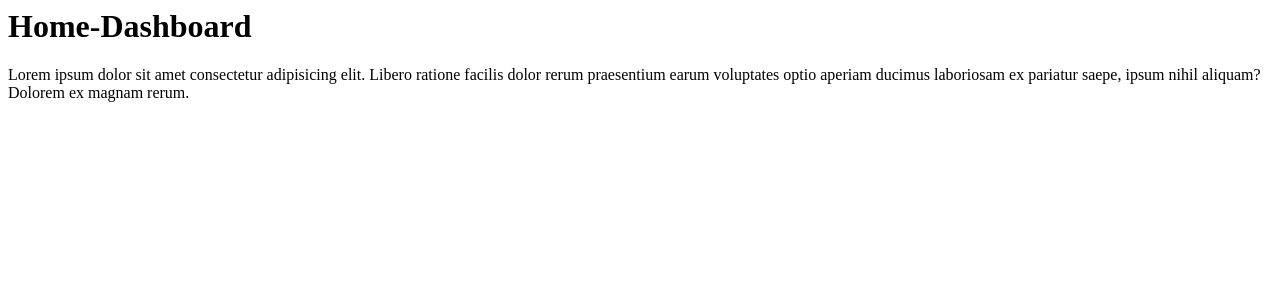
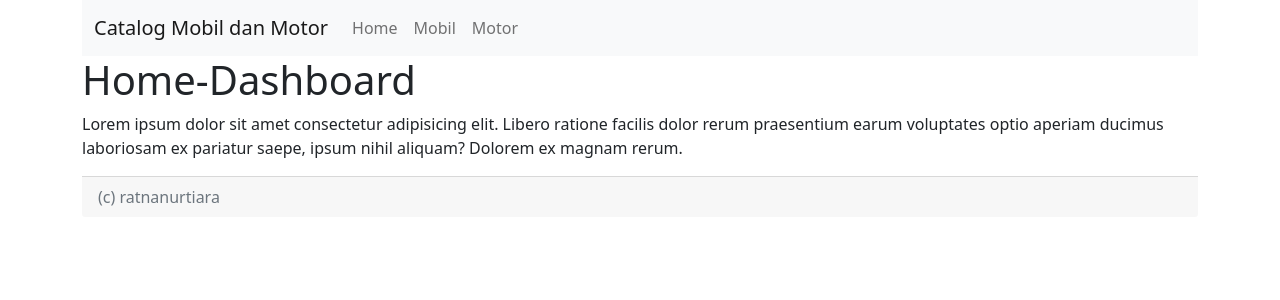
Before and after one commit to ratnatiara/coba1app, a CodeIgniter 4 app: template app/Views/home.php in a window 1280 px wide. Shown: the top 300 px of the page. Run offline with PHP 8.4 and a stand-in for CodeIgniter, Linux system fonts and the light colour scheme; the template is opened without the code that fills it, so the values that code supplies are empty; some libraries are stand-ins or nearby versions.

Commit message:
menjadikan template view layout

```diff
--- a/app/Views/home.php
+++ b/app/Views/home.php
@@ -1,4 +1,8 @@
+<?= $this->extend('layout/template'); ?>
+
+<?= $this->section('content'); ?>
 <div class="container">
     <h1>Home-Dashboard</h1>
     <p>Lorem ipsum dolor sit amet consectetur adipisicing elit. Libero ratione facilis dolor rerum praesentium earum voluptates optio aperiam ducimus laboriosam ex pariatur saepe, ipsum nihil aliquam? Dolorem ex magnam rerum.</p>
 </div>
+<?= $this->endSection(); ?>
--- /dev/null
+++ b/app/Views/layout/template.php
@@ -0,0 +1,83 @@
+<!doctype html>
+<html lang="en">
+
+<head>
+    <!-- Required meta tags -->
+    <meta charset="utf-8">
+    <meta name="viewport" content="width=device-width, initial-scale=1">
+
+    <!-- Bootstrap CSS -->
+    <link href="https://cdn.jsdelivr.net/npm/bootstrap@5.0.0-beta3/dist/css/bootstrap.min.css" rel="stylesheet" integrity="sha384-eOJMYsd53ii+scO/bJGFsiCZc+5NDVN2yr8+0RDqr0Ql0h+rP48ckxlpbzKgwra6" crossorigin="anonymous">
+
+    <title><?= "$title"; ?></title>
+</head>
+
+<body>
+    <div class="container">
+        <nav class="navbar navbar-expand-lg navbar-light bg-light">
+            <div class="container-fluid">
+                <a class="navbar-brand" href="#">Catalog Mobil dan Motor</a>
+                <button class="navbar-toggler" type="button" data-bs-toggle="collapse" data-bs-target="#navbarNav" aria-controls="navbarNav" aria-expanded="false" aria-label="Toggle navigation">
+                    <span class="navbar-toggler-icon"></span>
+                </button>
+                <div class="collapse navbar-collapse" id="navbarNav">
+                    <ul class="navbar-nav">
+                        <li class="nav-item">
+                            <!-- <a class="nav-link" href="<?= base_url('/'); ?>">Home </a> -->
+                            <?php
+                            if ($jenis == 'home') {
+                            ?> <a class="nav-link <?= 'active'; ?>" href="<?= base_url('/'); ?>">Home</a>
+                            <?php
+                            } else {
+                            ?> <a class="nav-link" href="<?= base_url('/'); ?>">Home</a>
+                            <?php
+                            }
+                            ?>
+                        </li>
+                        <li class="nav-item">
+                            <?php
+                            if ($jenis == 'mobil') {
+                            ?> <a class="nav-link <?= 'active'; ?>" href="<?= base_url('/mobil'); ?>">Mobil</a>
+                            <?php
+                            } else {
+                            ?> <a class="nav-link" href="<?= base_url('/mobil'); ?>">Mobil</a>
+                            <?php
+                            }
+                            ?>
+                        </li>
+                        <li class="nav-item">
+                            <?php
+                            if ($jenis == 'motor') {
+                            ?> <a class="nav-link <?= 'active'; ?>" href="<?= base_url('/motor'); ?>">Motor</a>
+                            <?php
+                            } else {
+                            ?> <a class="nav-link" href="<?= base_url('/motor'); ?>">Motor</a>
+                            <?php
+                            }
+                            ?>
+                        </li>
+                    </ul>
+                </div>
+            </div>
+        </nav>
+    </div>
+
+    <!-- isi content nya -->
+    <?= $this->renderSection('content'); ?>
+
+    <!-- Optional JavaScript; choose one of the two! -->
+
+    <!-- Option 1: Bootstrap Bundle with Popper -->
+    <script src="https://cdn.jsdelivr.net/npm/bootstrap@5.0.0-beta3/dist/js/bootstrap.bundle.min.js" integrity="sha384-JEW9xMcG8R+pH31jmWH6WWP0WintQrMb4s7ZOdauHnUtxwoG2vI5DkLtS3qm9Ekf" crossorigin="anonymous"></script>
+
+    <!-- Option 2: Separate Popper and Bootstrap JS -->
+    <!--
+    <script src="https://cdn.jsdelivr.net/npm/@popperjs/core@2.9.1/dist/umd/popper.min.js" integrity="sha384-SR1sx49pcuLnqZUnnPwx6FCym0wLsk5JZuNx2bPPENzswTNFaQU1RDvt3wT4gWFG" crossorigin="anonymous"></script>
+    <script src="https://cdn.jsdelivr.net/npm/bootstrap@5.0.0-beta3/dist/js/bootstrap.min.js" integrity="sha384-j0CNLUeiqtyaRmlzUHCPZ+Gy5fQu0dQ6eZ/xAww941Ai1SxSY+0EQqNXNE6DZiVc" crossorigin="anonymous"></script>
+    -->
+    <div class="container">
+        <div class="card-footer text-muted">(c) ratnanurtiara</div>
+    </div>
+</body>
+
+</html>
--- a/app/Views/mobil.php
+++ b/app/Views/mobil.php
@@ -1,4 +1,8 @@
+<?= $this->extend('layout/template'); ?>
+
+<?= $this->section('content'); ?>
 <div class="container">
     <h1>Daftar Mobil</h1>
     <p>Lorem ipsum dolor sit amet consectetur adipisicing elit. Libero ratione facilis dolor rerum praesentium earum voluptates optio aperiam ducimus laboriosam ex pariatur saepe, ipsum nihil aliquam? Dolorem ex magnam rerum.</p>
 </div>
+<?= $this->endSection(); ?>
--- a/app/Views/motor.php
+++ b/app/Views/motor.php
@@ -1,4 +1,8 @@
+<?= $this->extend('layout/template'); ?>
+
+<?= $this->section('content'); ?>
 <div class="container">
     <h1>Daftar Motor</h1>
     <p>Lorem ipsum dolor sit amet consectetur adipisicing elit. Libero ratione facilis dolor rerum praesentium earum voluptates optio aperiam ducimus laboriosam ex pariatur saepe, ipsum nihil aliquam? Dolorem ex magnam rerum.</p>
 </div>
+<?= $this->endSection(); ?>
```
Also changed, not shown: app/Controllers/Home.php (+4 -3 lines), app/Controllers/Mobil.php (+4 -3 lines), app/Controllers/Motor.php (+4 -3 lines).
